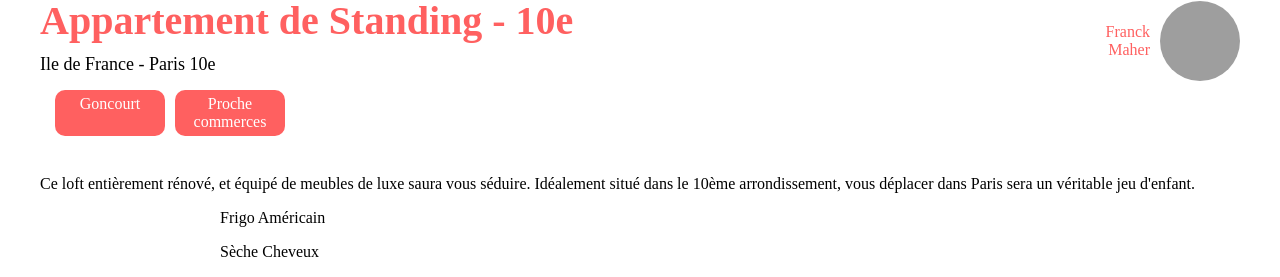
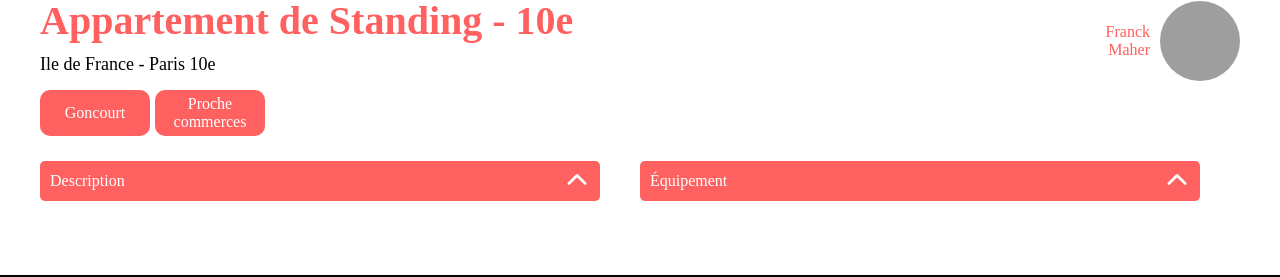
Before and after one commit to xtoc65/Kasa_React, a React (Create React App) app: page /logement/0979876d in a window 1280 px wide. Shown: the part 651-928 px from the top of the page. Built offline with nearby package versions, Linux system fonts and the light colour scheme; grey boxes are pictures that could not be loaded.

Commit message:
fin page logement

```diff
--- a/src/components/Collapse.jsx
+++ b/src/components/Collapse.jsx
@@ -36,7 +36,7 @@ function Collapse() {
           <div className="collapsible" onClick={() => toggleCollapse(index)}>
             <span>{slide.title}</span>
             <span className="arrow">
-              {activeIndex === index ? <img src={flecheBas}></img> : <img src={flecheHaut}></img>}
+              {activeIndex === index ? <img src={flecheBas} alt="Flèche bas" /> : <img src={flecheHaut} alt="Flèche haut" />}
             </span>
           </div>
           <div className={`content ${activeIndex === index ? "active" : ""}`}>
@@ -46,6 +46,6 @@ function Collapse() {
       ))}
     </div>
   );
-};
+}
 
-export default Collapse
+export default Collapse;
--- a/src/pages/Logements.jsx
+++ b/src/pages/Logements.jsx
@@ -1,31 +1,40 @@
 import React, { useState, useEffect } from 'react';
 import { useParams } from 'react-router-dom';
+import flecheHaut from '../assets/fleche_haut.png'
+import flecheBas from '../assets/fleche_bas.png'
+import '../utils/styles/collapse.css'
 import "../utils/styles/logement.css"
-import '../utils/styles/collapse.css'
 
 function Logements() {
-  const { id } = useParams(window.location.href); // Récupère l'ID du logement à partir de l'URL
+  const [activeIndex, setActiveIndex] = useState(null);
   const [logement, setLogement] = useState(null);
+  const { id } = useParams(); // Utilisation correcte de `useParams`
+
+  const toggleCollapse = (index) => {
+    setActiveIndex(activeIndex === index ? null : index);
+  };
 
   useEffect(() => {
     fetch('/data/logements.json')
-      .then((reponse) => reponse.json())
+      .then((response) => response.json())
       .then((data) => {
         const selectedLogement = data.find((item) => item.id === id);
         setLogement(selectedLogement);
       })
       .catch((error) => {
-        console.error('Erreur lors de la récupération des logements:', error);
+        console.error('Erreur lors de la récupération des logements :', error);
       });
   }, [id]);
 
   if (!logement) {
-    return <div>Chargement...</div>; // Afficher un message de chargement ou de gestion des erreurs
+    return <div>Chargement...</div>; // État de chargement ou un message approprié
   }
 
   return (
     <div className="logement">
-        <img src={logement.pictures[0]} alt={logement.title}  className="picture"/>
+      {logement.pictures && logement.pictures.length > 0 && (
+        <img src={logement.pictures[0]} alt={logement.title} className="picture" />
+      )}
       <div className="detail">
         <div className='localisation'>
           <h1>{logement.title}</h1>
@@ -33,28 +42,51 @@ function Logements() {
         </div>
         <div className='host'>
           <p>{logement.host.name}</p>
-                <img src={logement.host.picture}></img>
+          <img src={logement.host.picture} alt="Hôte" />
         </div>
       </div>
       <div>
         <div className="tags">
-            {logement.tags.map((tags , index) =>
-                (
-                  <p key={index}>{tags}</p>
-                )
-              )
-            }
+          {logement.tags.map((tag, index) => (
+            <p key={index}>{tag}</p>
+          ))}
         </div>
-            <img scr={logement.pating}></img>
+        {logement.pating && <img src={logement.pating} alt="Évaluation" />}
       </div>
+
+
+      <div className="info">
+        {/* Section pour la Description */}
+        <div className="collapse-container">
+          <div className="collapse-section">
+            <div className="collapsible" onClick={() => toggleCollapse(0)}>
+              <span>Description</span>
+              <span className="arrow">
+                {activeIndex === 0 ? <img src={flecheBas} alt="Flèche bas" /> : <img src={flecheHaut} alt="Flèche haut" />}
+              </span>
+            </div>
+            <div className={`content ${activeIndex === 0 ? "active" : ""}`}>
               <p className="description">{logement.description}</p>
+            </div>
+          </div>
+        </div>
+
+        {/* Section pour les Équipements */}
         <div className="collapse-container">
-                {logement.equipments.map((equipement, index) =>
-                    (
+          <div className="collapse-section">
+            <div className="collapsible" onClick={() => toggleCollapse(1)}>
+              <span>Équipement</span>
+              <span className="arrow">
+                {activeIndex === 1 ? <img src={flecheBas} alt="Flèche bas" /> : <img src={flecheHaut} alt="Flèche haut" />}
+              </span>
+            </div>
+            <div className={`content ${activeIndex === 1 ? "active" : ""}`}>
+              {logement.equipments.map((equipement, index) => (
                 <p className="description_equipement" key={index}>{equipement}</p>
-                    )
-                  )
-                }
+              ))}
+            </div>
+          </div>
+        </div>
       </div>
     </div>
   );
--- a/src/utils/styles/logement.css
+++ b/src/utils/styles/logement.css
@@ -48,7 +48,7 @@
 }
 
 .tags {
-  padding: 5px 10px;
+  padding: 5px 0;
   display: flex;
 }
 .tags p {
@@ -57,6 +57,16 @@
   color: #FFFFFF;
   padding: 5px;
   width: 100px;
-  margin: 0 5px;
+  margin: 0 5px 0 0;
   text-align: center;
+  display: flex;
+  align-items: center;
+  justify-content: center;
+}
+
+.info {
+  display: flex;
+}
+.info .collapsible {
+  width: 90%;
 }/*# sourceMappingURL=logement.css.map */
--- a/src/utils/styles/logement.scss
+++ b/src/utils/styles/logement.scss
@@ -48,7 +48,7 @@
 }
 
 .tags{
-    padding: 5px 10px;
+    padding: 5px 0;
     display: flex;
     p{
         background: #FF6060;
@@ -56,7 +56,17 @@
         color: #FFFFFF;
         padding: 5px;
         width: 100px;
-        margin: 0 5px;
+        margin: 0 5px 0 0;
         text-align: center;
+        display: flex;
+        align-items: center;
+        justify-content: center;
     }
 }
+
+.info{
+    display: flex;
+    .collapsible{
+        width: 90%;
+    }
+}
```
Also changed, not shown: src/utils/styles/collapse.scss (line endings or trailing spaces). Lines whose indentation alone changed are shown as unchanged.
